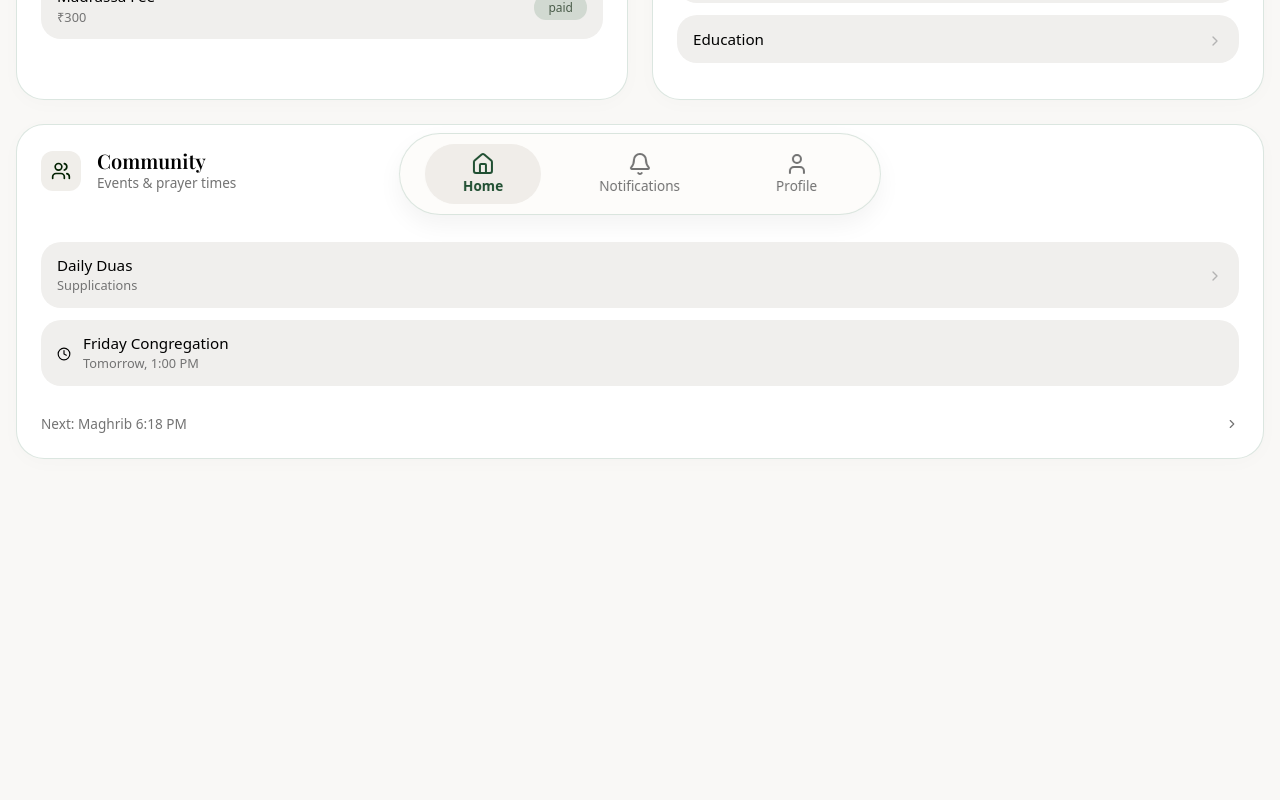
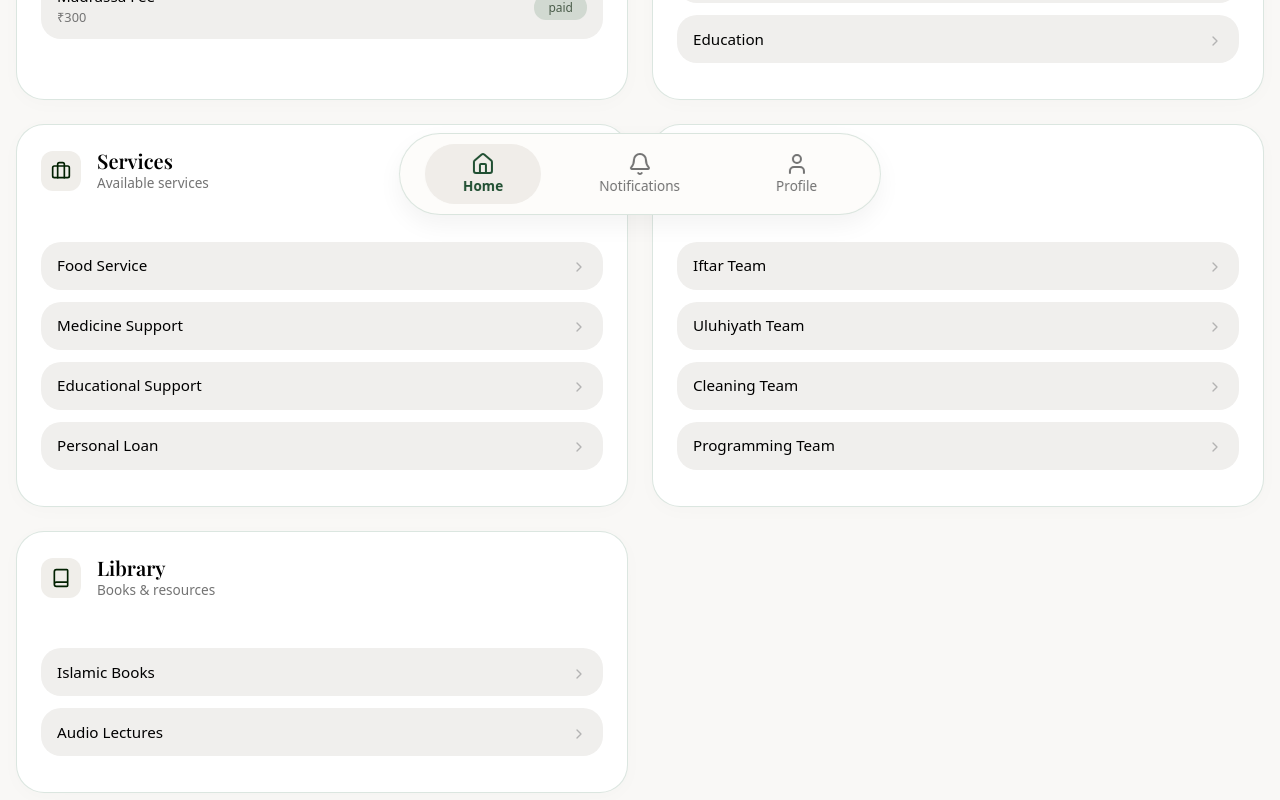
Before and after one commit to ashminashref/community_connect, a React (Vite) app: page / in a window 1280 px wide. Shown: the part 560-1360 px from the top of the page. Before the commit the page ends 1155 px from the top, so only its background shows below. Built offline with nearby package versions, Linux system fonts and the light colour scheme; a web font is replaced by a local one.

Commit message:
library added

```diff
--- a/src/Components/User/Home/BentoGrid.jsx
+++ b/src/Components/User/Home/BentoGrid.jsx
@@ -1,53 +1,129 @@
 import React from 'react';
 import { Container, Row, Col } from 'react-bootstrap';
-import { Wallet, FileText, Users, Clock } from 'lucide-react';
+import {
+  Wallet,
+  FileText,
+  Users,
+  Clock,
+  Briefcase,
+  Users2,
+  Book
+} from 'lucide-react';
 import { useNavigate } from 'react-router-dom';
 import Card from '../../../UI/Card';
-import './BentoGrid.css'
+import './BentoGrid.css';
+
 function BentoGrid() {
-  const navigate=useNavigate();
+  const navigate = useNavigate();
+
   return (
     <Container fluid className="px-0 py-4">
       <Row className="g-4">
+
+        {/* Payments */}
         <Col xs={12} md={6}>
           <Card
             title="Payments"
             icon={<Wallet size={20} />}
             subtitle="Manage contributions"
             items={[
-              { name: "Monthly Contribution", amount: "₹500", status: "pending",onClick:()=>navigate('/payment')},
-              { name: "Madrassa Fee", amount: "₹300", status: "paid" ,onClick:()=>navigate('/payment')}
+              {
+                name: "Monthly Contribution",
+                amount: "₹500",
+                status: "pending",
+                onClick: () => navigate('/payment')
+              },
+              {
+                name: "Madrassa Fee",
+                amount: "₹300",
+                status: "paid",
+                onClick: () => navigate('/payment')
+              }
             ]}
           />
         </Col>
 
+        {/* Certificates */}
         <Col xs={12} md={6}>
           <Card
             title="Certificates"
             icon={<FileText size={20} />}
             subtitle="Request & download"
             items={[
-              { name: "Birth",showArrow: true ,onClick:()=>navigate('/certificate')},
-              { name: "Marriage",showArrow: true ,onClick:()=>navigate('/certificate')},
-              { name: "Education",showArrow: true,onClick:()=>navigate('/certificate')}
+              { name: "Birth", showArrow: true, onClick: () => navigate('/certificate') },
+              { name: "Marriage", showArrow: true, onClick: () => navigate('/certificate') },
+              { name: "Education", showArrow: true, onClick: () => navigate('/certificate') }
             ]}
           />
         </Col>
 
-        <Col xs={12} className='mb-5 pb-5'>
+        {/* Services */}
+        <Col xs={12} md={6}>
+          <Card
+            title="Services"
+            icon={<Briefcase size={20} />}
+            subtitle="Available services"
+            items={[
+              { name: "Food Service", showArrow: true, onClick: () => navigate('/services/food') },
+              { name: "Medicine Support", showArrow: true, onClick: () => navigate('/services/medicine') },
+              { name: "Educational Support", showArrow: true, onClick: () => navigate('/services/education') },
+              { name: "Personal Loan", showArrow: true, onClick: () => navigate('/services/loan') }
+            ]}
+          />
+        </Col>
 
+        {/* Teams */}
+        <Col xs={12} md={6}>
+          <Card
+            title="Teams"
+            icon={<Users2 size={20} />}
+            subtitle="Our volunteers"
+            items={[
+              { name: "Iftar Team", showArrow: true, onClick: () => navigate('/teams/iftar') },
+              { name: "Uluhiyath Team", showArrow: true, onClick: () => navigate('/teams/uluhiyath') },
+              { name: "Cleaning Team", showArrow: true, onClick: () => navigate('/teams/cleaning') },
+              { name: "Programming Team", showArrow: true, onClick: () => navigate('/teams/programming') }
+            ]}
+          />
+        </Col>
+
+        {/* Library */}
+        <Col xs={12} md={6}>
+          <Card
+            title="Library"
+            icon={<Book size={20} />}
+            subtitle="Books & resources"
+            items={[
+              { name: "Islamic Books", showArrow: true, onClick: () => navigate('/library') },
+              { name: "Audio Lectures", showArrow: true, onClick: () => navigate('/library') }
+            ]}
+          />
+        </Col>
+
+        {/* Community */}
+        <Col xs={12} className="mb-5 pb-5">
           <Card
             title="Community"
             icon={<Users size={20} />}
             subtitle="Events & prayer times"
             highlight={true}
             items={[
-              { name: "Daily Duas", sub: "Supplications", showArrow: true, onClick:()=>navigate('/typedua') },
-              { name: "Friday Congregation", sub: "Tomorrow, 1:00 PM", icon: <Clock size={14}/> }
+              {
+                name: "Daily Duas",
+                sub: "Supplications",
+                showArrow: true,
+                onClick: () => navigate('/typedua')
+              },
+              {
+                name: "Friday Congregation",
+                sub: "Tomorrow, 1:00 PM",
+                icon: <Clock size={14} />
+              }
             ]}
             footer="Next: Maghrib 6:18 PM"
           />
         </Col>
+
       </Row>
     </Container>
   );
```
